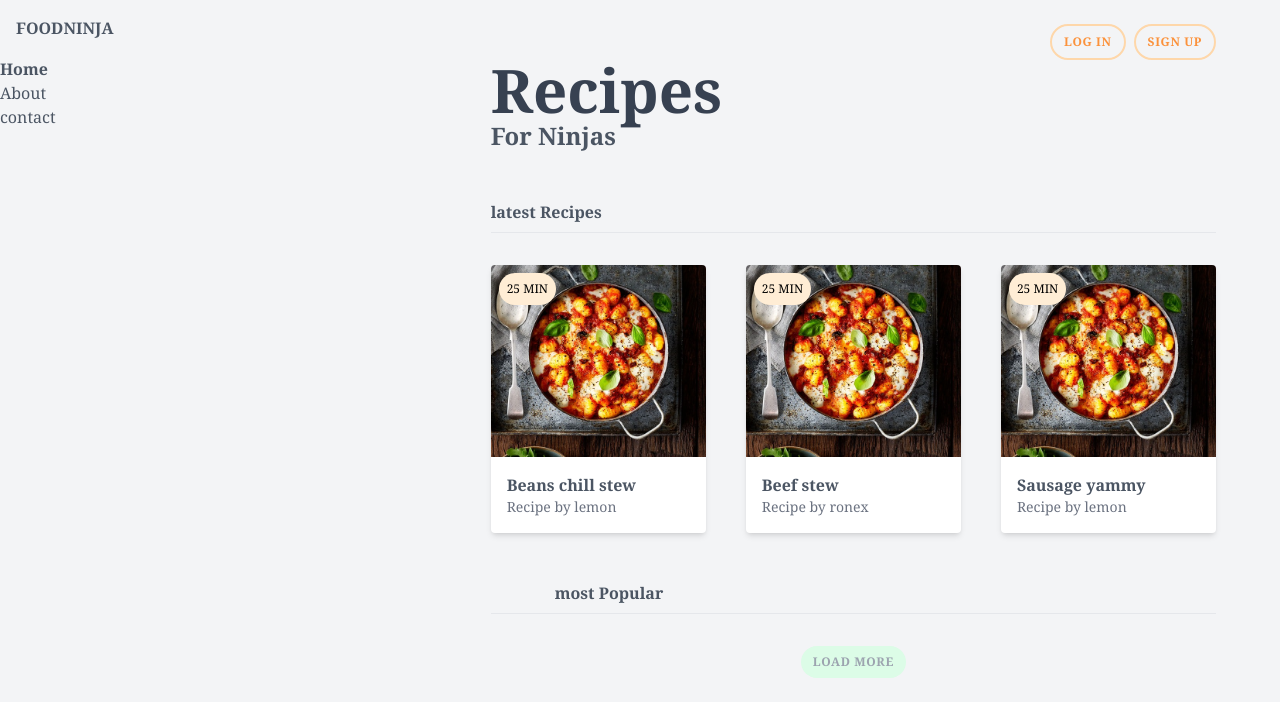
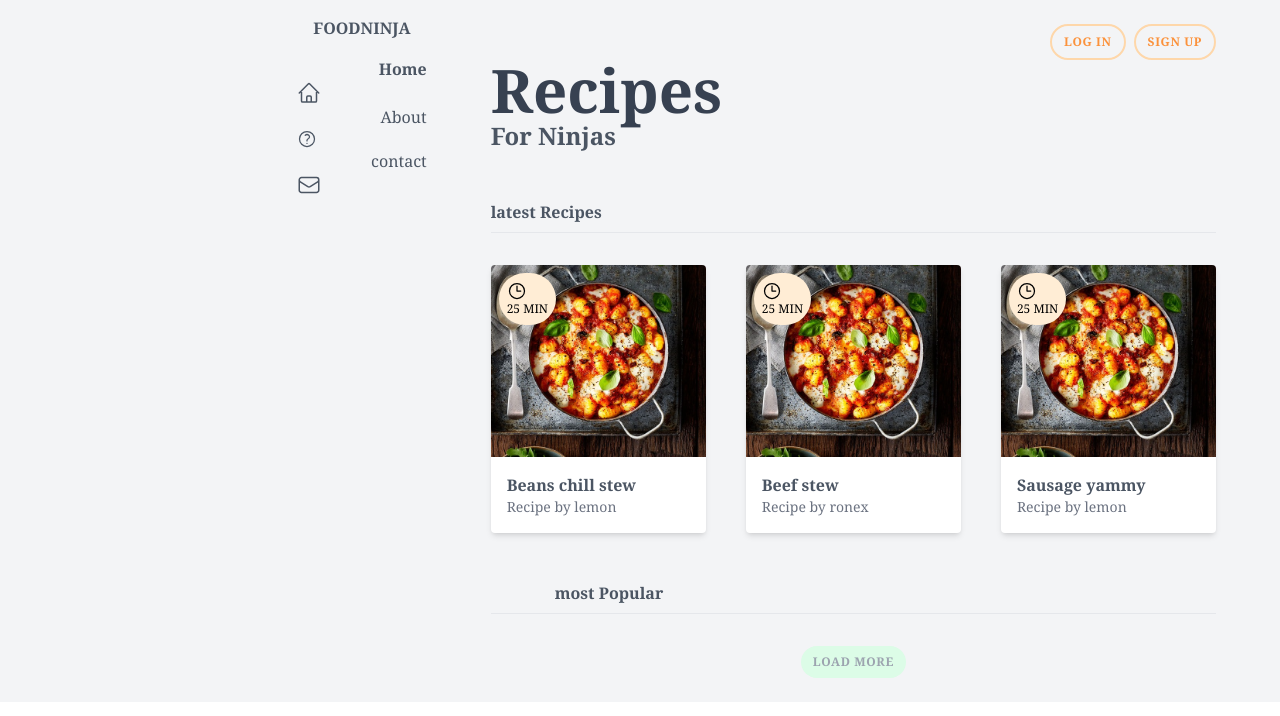
Before and after one commit to Ronexlemon/React-102, a React (Vite) app: page / in a window 1280 px wide. Shown: the top 716 px of the page. Built offline with nearby package versions, Linux system fonts and the light colour scheme.

Commit message:
position navbar

```diff
--- a/src/components/LoginSignup.jsx
+++ b/src/components/LoginSignup.jsx
@@ -2,8 +2,8 @@
 const LoginSignUp = () =>{
     return(
         <div className="flex  justify-end md:justify-end text-orange-400">
-            <a className="btnstyle md:border-orange-200 md:border-2 " href="#">Log in</a>
-            <a className="ml-2 btnstyle md:border-orange-200 md:border-2" href="#">Sign up</a>
+            <a className="btnstyle border-orange-200 md:border-2 hover:bg-orange-400 hover:text-white" href="#">Log in</a>
+            <a className="ml-2 btnstyle border-orange-200 md:border-2 hover:bg-orange-400  hover:text-white" href="#">Sign up</a>
         </div>
 
     )
--- a/src/components/Navbar.jsx
+++ b/src/components/Navbar.jsx
@@ -2,20 +2,32 @@
 
 const NavBar = () =>{
     return(
-        <div className=" md:col-span-1">
-            <nav>
+        <div className=" md:col-span-1 md:flex md:justify-end">
+            <nav className="text-right">
             <h1 className="font-bold uppercase p-4 border-b border-gray-100">
-                <a className=" " href="/">FoodNinja</a>
+                <a className=" hover:text-gray-800 " href="/">FoodNinja</a>
             </h1>
             <ul>
                 <li className="">
-                    <a href="#"><span className="font-bold">Home</span></a>
+                    <a href="#"><span className="font-bold">Home</span>
+                    <svg xmlns="http://www.w3.org/2000/svg" fill="none" viewBox="0 0 24 24" stroke-width="1.5" stroke="currentColor" className="w-6 ">
+  <path stroke-linecap="round" stroke-linejoin="round" d="M2.25 12l8.954-8.955c.44-.439 1.152-.439 1.591 0L21.75 12M4.5 9.75v10.125c0 .621.504 1.125 1.125 1.125H9.75v-4.875c0-.621.504-1.125 1.125-1.125h2.25c.621 0 1.125.504 1.125 1.125V21h4.125c.621 0 1.125-.504 1.125-1.125V9.75M8.25 21h8.25" />
+</svg>
+</a>
                 </li>
                 <li>
-                    <a href="#"><span>About</span></a>
+                    <a href="#"><span>About</span>
+                    <svg xmlns="http://www.w3.org/2000/svg" fill="none" viewBox="0 0 24 24" stroke-width="1.5" stroke="currentColor" className="w-5">
+  <path stroke-linecap="round" stroke-linejoin="round" d="M9.879 7.519c1.171-1.025 3.071-1.025 4.242 0 1.172 1.025 1.172 2.687 0 3.712-.203.179-.43.326-.67.442-.745.361-1.45.999-1.45 1.827v.75M21 12a9 9 0 11-18 0 9 9 0 0118 0zm-9 5.25h.008v.008H12v-.008z" />
+</svg>
+</a>
                 </li>
                 <li>
-                    <a href="#"><span>contact</span></a>
+                    <a href="#"><span>contact</span>
+                    <svg xmlns="http://www.w3.org/2000/svg" fill="none" viewBox="0 0 24 24" stroke-width="1.5" stroke="currentColor" className="w-6 ">
+  <path stroke-linecap="round" stroke-linejoin="round" d="M21.75 6.75v10.5a2.25 2.25 0 01-2.25 2.25h-15a2.25 2.25 0 01-2.25-2.25V6.75m19.5 0A2.25 2.25 0 0019.5 4.5h-15a2.25 2.25 0 00-2.25 2.25m19.5 0v.243a2.25 2.25 0 01-1.07 1.916l-7.5 4.615a2.25 2.25 0 01-2.36 0L3.32 8.91a2.25 2.25 0 01-1.07-1.916V6.75" />
+</svg>
+</a>
                 </li>
             </ul>
             </nav>
--- a/src/components/cards.jsx
+++ b/src/components/cards.jsx
@@ -8,33 +8,43 @@
             <h4 className="font-bold mt-12 pb-2 border-b border-gray-200">latest Recipes</h4>
 
             <div className="mt-8 grid  gap-10 lg:grid-cols-3">
-                <div className="card">
+                <div className="card hover:shadow-lg">
                 <img className="w-full h-32 sm:h-48 object-cover" src={recipe} alt="no image"/>
                 <div className="m-4">
                     <span className="font-bold">Beans chill stew</span>
                     <span className="block text-gray-500 text-sm">Recipe by lemon</span>
                 </div>
                 <div className="badge">
+                <svg  xmlns="http://www.w3.org/2000/svg" fill="none" viewBox="0 0 24 24" stroke-width="1.5" stroke="currentColor" className="w-5 ">
+  <path stroke-linecap="round" stroke-linejoin="round" d="M12 6v6h4.5m4.5 0a9 9 0 11-18 0 9 9 0 0118 0z" />
+</svg>
                     <span >25 min</span>
                 </div>
                 </div>
-                <div className="card">
+                <div className="card  hover:shadow-lg">
                 <img className="w-full h-32 sm:h-48 object-cover" src={recipe} alt="no image"/>
                 <div className="m-4">
                     <span className="font-bold">Beef stew</span>
                     <span className="block text-gray-500 text-sm">Recipe by ronex</span>
                 </div>
                 <div className="badge">
+                <svg  xmlns="http://www.w3.org/2000/svg" fill="none" viewBox="0 0 24 24" stroke-width="1.5" stroke="currentColor" className="w-5 ">
+  <path stroke-linecap="round" stroke-linejoin="round" d="M12 6v6h4.5m4.5 0a9 9 0 11-18 0 9 9 0 0118 0z" />
+</svg>
                     <span >25 min</span>
                 </div>
                 </div>
-                <div className="card">
+                <div className="card hover:shadow-lg">
                 <img className="w-full h-32 sm:h-48 object-cover" src={recipe} alt="no image"/>
                 <div className="m-4">
                     <span className="font-bold">Sausage yammy</span>
                     <span className="block text-gray-500 text-sm">Recipe by lemon</span>
                 </div>
                 <div className="badge">
+                <svg  xmlns="http://www.w3.org/2000/svg" fill="none" viewBox="0 0 24 24" stroke-width="1.5" stroke="currentColor" className="w-5 ">
+  <path stroke-linecap="round" stroke-linejoin="round" d="M12 6v6h4.5m4.5 0a9 9 0 11-18 0 9 9 0 0118 0z" />
+</svg>
+
                     <span >25 min</span>
                 </div>
                 </div>
@@ -45,7 +55,7 @@
 
             </div>
             <div className="flex justify-center">
-                <div className="bg-green-100 text-gray-400 btnstyle">Load More</div>
+                <div className="bg-green-100 text-gray-400 btnstyle hover:shadow-inner">Load More</div>
 
             </div>
 
```
